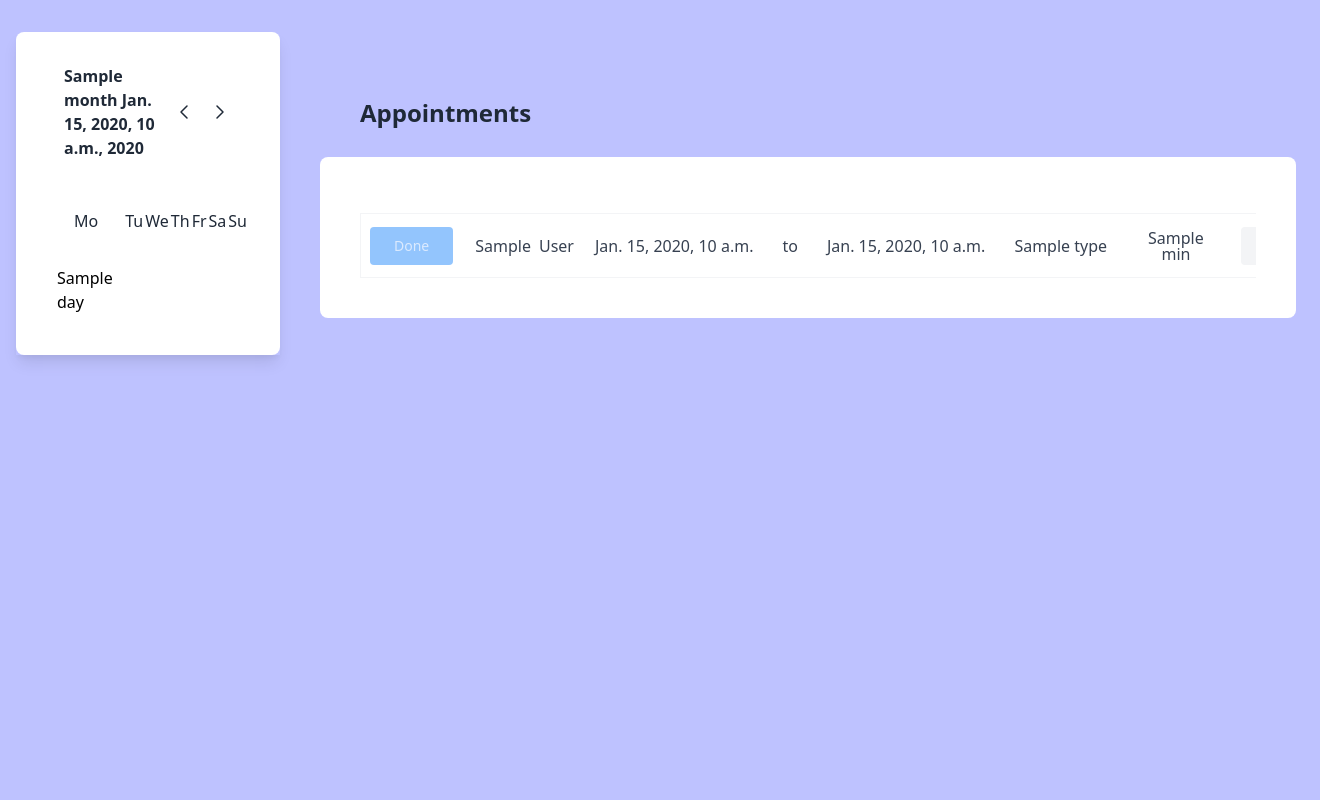
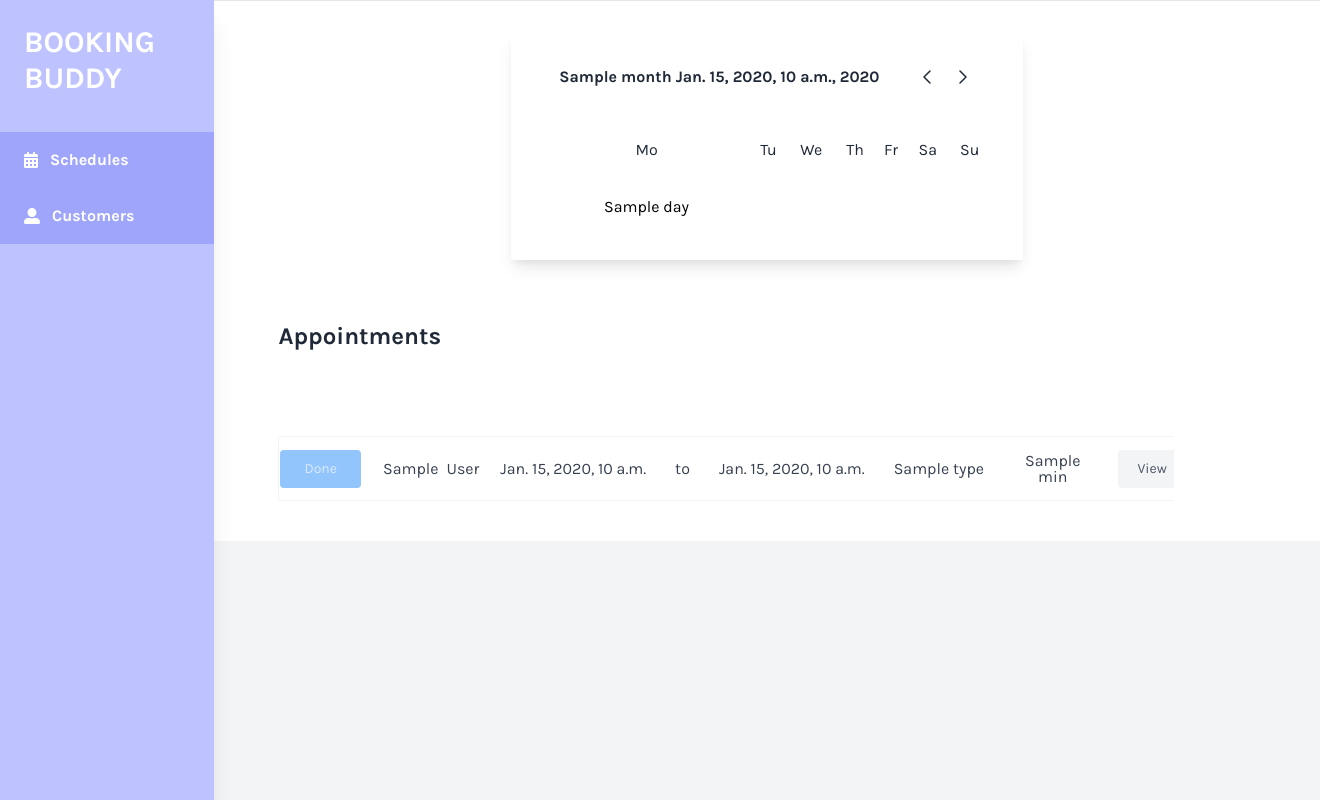
Before and after one commit to coding-armadillo/booking-buddy, a Django app: template schedules/templates/schedules/index.html in a window 1320 px wide. Run offline with Django 4.2, Linux system fonts and the light colour scheme; the template is opened without the code that fills it: most values are stand-ins (such as "Sample title", 1, 10 or a date in 2020); some libraries are stand-ins or nearby versions.

Commit message:
more fix on templates

```diff
--- a/customers/templates/customers/base.html
+++ b/customers/templates/customers/base.html
@@ -37,7 +37,7 @@
     <aside class="relative bg-sidebar h-screen w-64 hidden sm:block shadow-xl">
       <div class="p-6">
         <a
-          href="index.html"
+          href='{% url "landing:index" %}'
           class="text-white text-3xl font-semibold uppercase hover:text-gray-300"
         >
           Booking Buddy
--- a/schedules/templates/schedules/index.html
+++ b/schedules/templates/schedules/index.html
@@ -1,30 +1,23 @@
-<!DOCTYPE html>
-<html lang="en">
-  <head>
-    <link rel="icon" type="image/x-icon" href="https://cdn0.iconfinder.com/data/icons/pinpoint-interface/48/reservations_copy-256.png">
-    <meta charset="utf-8" />
-    <meta http-equiv="X-UA-Compatible" content="IE=edge" />
-    <meta name="viewport" content="width=device-width, initial-scale=1" />
-    <link
-      href="https://unpkg.com/tailwindcss@2.2.19/dist/tailwind.min.css"
-      rel="stylesheet"
-    />
-  </head>
-  <body class="flex items-center justify-center" style="background: #bec2ff">
-    <div class="flex items-center justify-center py-8 px-4">
+{% extends 'customers/base.html' %}
+
+<!-- content -->
+{% block content %}
+<div class="bg-white overflow-auto">
+  <div class="flex items-center justify-center py-8">
     <div class="max-w-lg w-full shadow-lg">
       <div class="md:p-8 p-5 dark:bg-blue-100 bg-white rounded-lg">
         <div class="px-4 flex items-center justify-between">
           <span
             tabindex="0"
             class="focus:outline-none text-base font-bold dark:text-gray-100 text-gray-800"
-              >{{month}}  {{date}}, {{year}}</span
           >
+            {{month}} {{date}}, {{year}}
+          </span>
           <div class="flex items-center">
             <a
               aria-label="calendar backward"
               class="focus:text-gray-400 hover:text-gray-400 text-gray-800 dark:text-gray-100"
-                href = "https://www.google.com/"
+              href="https://www.google.com/"
             >
               <svg
                 xmlns="http://www.w3.org/2000/svg"
@@ -135,17 +128,14 @@
               </tr>
             </thead>
             <tbody>
-                {% for week in dates  %}
+              {% for week in dates %}
               <tr>
                 {% for day in week %}
                 <td class="pt-6">
                   <div
                     class="px-2 py-2 cursor-pointer flex w-full justify-center"
-
                   >
-                      {% if day %}
-                        {{day}}
-                      {% endif %}
+                    {% if day %} {{day}} {% endif %}
                   </div>
                 </td>
                 {% endfor %}
@@ -155,13 +145,9 @@
           </table>
         </div>
       </div>
-
-
-        </div>
     </div>
   </div>
   <div class="sm:px-6 max-w-5xl w-full">
-      <!--- more free and premium Tailwind CSS components at https://tailwinduikit.com/ --->
     <div class="px-4 md:px-10 py-4 md:py-7">
       <div class="flex items-center justify-between">
         <p
@@ -177,7 +163,7 @@
         <div class="flex items-center">
           <a
             class="rounded-full focus:outline-none focus:ring-2 focus:bg-indigo-50 focus:ring-indigo-800"
-              href=" javascript:void(0)"
+            href="javascript:void(0)"
           >
           </a>
           <a
@@ -201,18 +187,12 @@
               class="focus:outline-none h-16 border border-gray-100 rounded"
             >
               <td>
-                <td></td>
-                <td></td>
-                <td></td>
-              </td>
-                <td>
                 <button
-                  class="focus:ring-2 focus:ring-offset-2 text-sm leading-none text-blue-100 py-3 px-6 bg-blue-300 rounded hover:bg-blue-400 focus:outline-none">
+                  class="focus:ring-2 focus:ring-offset-2 text-sm leading-none text-blue-100 py-3 px-6 bg-blue-300 rounded hover:bg-blue-400 focus:outline-none"
+                >
                   Done
                 </button>
-                  <div class="ml-5">
-                    </div>
-                  </div>
+                <div class="ml-5"></div>
               </td>
               <td class="">
                 <div class="flex items-center pl-5">
@@ -241,9 +221,7 @@
                 <div class="flex items-center">
                   <p class="text-sm leading-none text-gray-600 ml-2"></p>
                 </div>
-                  <p
-                    class="text-base font-small leading-none text-gray-700 mr-2"
-                  >
+                <p class="text-base font-small leading-none text-gray-700 mr-2">
                   to
                 </p>
               </td>
@@ -251,9 +229,7 @@
                 <div class="flex items-center">
                   <p class="text-sm leading-none text-gray-600 ml-2"></p>
                 </div>
-                  <p
-                    class="text-base font-small leading-none text-gray-700 mr-2"
-                  >
+                <p class="text-base font-small leading-none text-gray-700 mr-2">
                   {{ schedule.EndTime }}
                 </p>
               </td>
@@ -264,6 +240,7 @@
                   >
                     {{ schedule.ServiceTable.type }}
                   </p>
+                </div>
               </td>
               <td class="pl-5">
                 <button
@@ -297,7 +274,7 @@
                     aria-label="option"
                   ></button>
                   <div
-                      class="dropdown-content bg-white shadow w-24 absolute z-30 right-0 mr-6 hidden"
+                    class="bg-white shadow w-24 absolute z-30 right-0 mr-6 hidden"
                   >
                     <div
                       tabindex="0"
@@ -322,28 +299,5 @@
       </div>
     </div>
   </div>
-    <script src="./index.js"></script>
-    <style>
-      .checkbox:checked + .check-icon {
-        display: flex;
-      }
-    </style>
-    <script>
-      function dropdownFunction(element) {
-        var dropdowns = document.getElementsByClassName("dropdown-content");
-        var i;
-        let list =
-          element.parentElement.parentElement.getElementsByClassName(
-            "dropdown-content"
-          )[0];
-        list.classList.add("target");
-        for (i = 0; i < dropdowns.length; i++) {
-          if (!dropdowns[i].classList.contains("target")) {
-            dropdowns[i].classList.add("hidden");
-          }
-        }
-        list.classList.toggle("hidden");
-      }
-    </script>
-  </body>
-</html>
+</div>
+{% endblock %}
```
Lines whose indentation alone changed are shown as unchanged.
